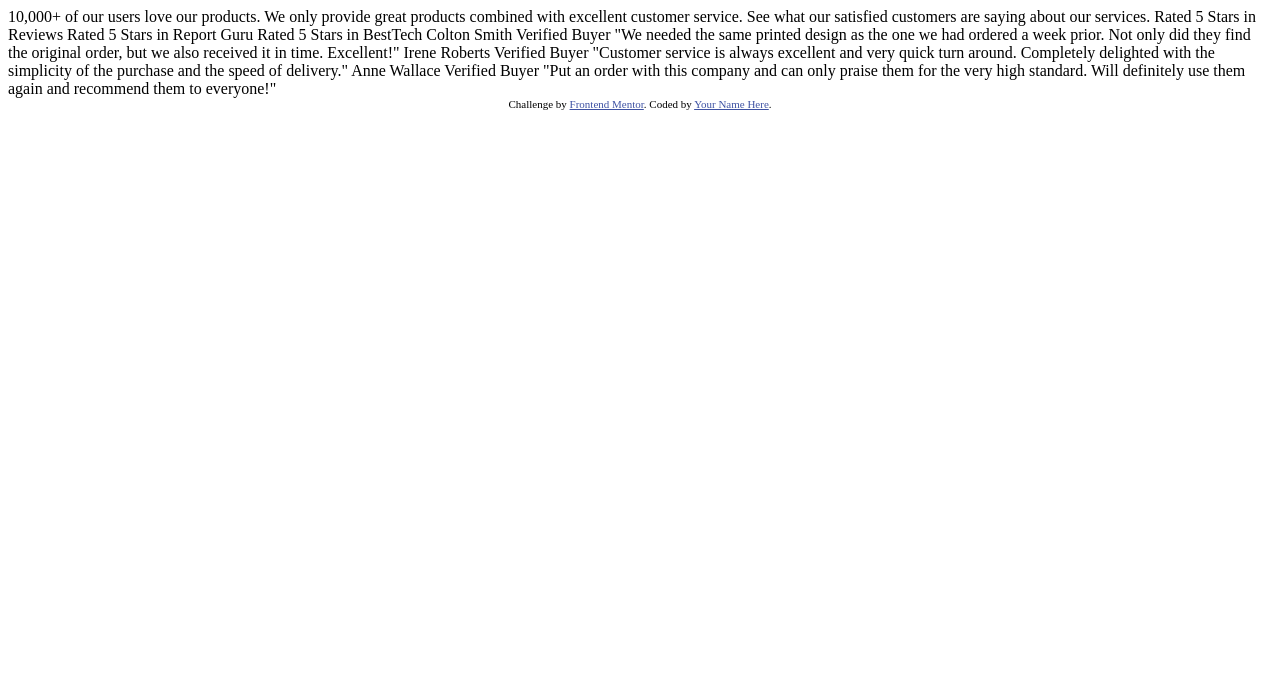
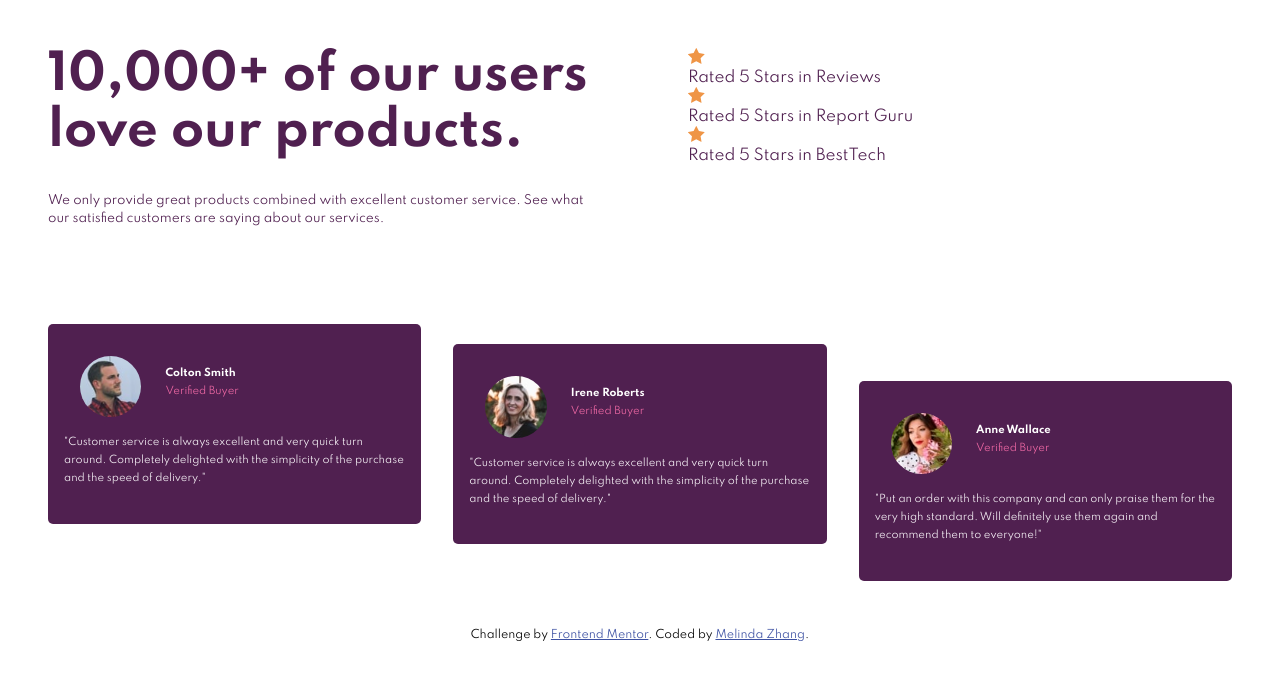
Before and after one commit to MelindaZhang2020/social-proof, a plain HTML site: page index.html in a window 1280 px wide. Drawn offline with Linux system fonts and the light colour scheme.

Commit message:
Main html and Style: cards

```diff
--- a/index.html
+++ b/index.html
@@ -3,7 +3,6 @@
   <head>
     <meta charset="UTF-8" />
     <meta name="viewport" content="width=device-width, initial-scale=1.0" />
-    <!-- displays site properly based on user's device -->
 
     <link
       rel="icon"
@@ -11,51 +10,75 @@
       sizes="32x32"
       href="./images/favicon-32x32.png"
     />
-
+    <link rel="stylesheet" href="style.css">
     <title>Frontend Mentor | Social proof section</title>
-
-    <!-- Feel free to remove these styles or customise in your own stylesheet 👍 -->
-    <style>
-      .attribution {
-        font-size: 11px;
-        text-align: center;
-      }
-      .attribution a {
-        color: hsl(228, 45%, 44%);
-      }
-    </style>
   </head>
   <body>
-    10,000+ of our users love our products.
+    <main>
+      <div id="background-top"></div>
+      <div class="flex-container">
+        <div id="tag-line">
+          <h1>10,000+ of our users love our products.</h1>
+          <p>We only provide great products combined with excellent customer service.
+            See what our satisfied customers are saying about our services.</p>
+        </div>
+        <div id="rating">
+          <div class="rating-rank">
+            <img src="images/icon-star.svg" alt="star">
+            <div class="place">Rated 5 Stars in Reviews</div>
+          </div>
+          <div class="rating-rank">
+            <img src="images/icon-star.svg" alt="star">
+            <div class="place">Rated 5 Stars in Report Guru</div>
+          </div>
+          <div class="rating-rank">
+            <img src="images/icon-star.svg" alt="star">
+            <div class="place">Rated 5 Stars in BestTech</div>
+          </div>
+        </div>
+      </div>
 
-    We only provide great products combined with excellent customer service.
-    See what our satisfied customers are saying about our services.
-
-    Rated 5 Stars in Reviews
-    Rated 5 Stars in Report Guru
-    Rated 5 Stars in BestTech
-
-    Colton Smith
-    Verified Buyer
-    "We needed the same printed design as the one we had ordered a week prior.
-    Not only did they find the original order, but we also received it in time.
-    Excellent!"
-
-    Irene Roberts
-    Verified Buyer
-    "Customer service is always excellent and very quick turn around. Completely
-    delighted with the simplicity of the purchase and the speed of delivery."
-
-    Anne Wallace
-    Verified Buyer
-    "Put an order with this company and can only praise them for the very high
-    standard. Will definitely use them again and recommend them to everyone!"
-
-    <div class="attribution">
-      Challenge by
-      <a href="https://www.frontendmentor.io?ref=challenge" target="_blank"
-        >Frontend Mentor</a
-      >. Coded by <a href="#">Your Name Here</a>.
-    </div>
+      <div id="testimonial">
+        <div class="card" id="card1">
+          <div class="flex-container">
+            <img class="profile-img" src="images/image-colton.jpg" alt="photo of colton">
+            <div class="status">
+              <h4 class="name">Colton Smith</h4>
+              <span class="title">Verified Buyer</span>
+            </div>
+          </div>
+          <p class="comments">"Customer service is always excellent and very quick turn around. Completely
+            delighted with the simplicity of the purchase and the speed of delivery."</p>
+        </div>
+        <div class="card" id="card2">
+          <div class="flex-container">
+            <img class="profile-img" src="images/image-irene.jpg" alt="photo of irene">
+            <div class="status">
+              <h4 class="name">Irene Roberts</h4>
+              <span class="title">Verified Buyer</span>
+            </div>
+          </div>
+          <p class="comments">"Customer service is always excellent and very quick turn around. Completely
+            delighted with the simplicity of the purchase and the speed of delivery."</p>
+        </div>
+        <div class="card" id="card3">
+          <div class="flex-container">
+            <img class="profile-img" src="images/image-anne.jpg" alt="photo of anne">
+            <div class="status">
+              <h4 class="name">Anne Wallace</h4>
+              <span class="title">Verified Buyer</span>
+            </div>
+          </div>
+          <p class="comments">"Put an order with this company and can only praise them for the very high
+            standard. Will definitely use them again and recommend them to everyone!"
+          </p>
+        </div>
+      </div>
+      <div id="background-bottom"></div>
+    </main>
+    <footer class="attribution">
+      Challenge by <a href="https://www.frontendmentor.io?ref=challenge" target="_blank">Frontend Mentor</a>.
+      Coded by <a href="https://www.melinda-zhang.com">Melinda Zhang</a>.
+    </footer>
   </body>
 </html>
--- /dev/null
+++ b/style.css
@@ -0,0 +1,94 @@
+@import url('https://fonts.googleapis.com/css2?family=Spartan:wght@400;500;700&display=swap');
+*,
+*::before,
+*::after {
+  box-sizing: border-box;
+  margin: 0;
+  padding: 0;
+}
+
+:root {
+    --Very-Dark-Magenta: hsl(300, 43%, 22%);
+    --Soft-Pink: hsl(333, 80%, 67%);
+    --Dark-Grayish-Magenta: hsl(303, 10%, 53%);
+    --Light-Grayish-Magenta: hsl(300, 24%, 96%);
+    --White: hsl(0, 0%, 100%);
+}
+body {
+    font-size: 15px;
+    font-family: 'Spartan', sans-serif;
+}
+
+
+.card {
+    background-color: var(--Very-Dark-Magenta);
+    display: block;
+    margin: 1rem;
+    color: var(--Light-Grayish-Magenta);
+    width: 30vw;
+    height: 25vh;
+    border-radius: 5px;
+    font-size: 10px;
+    padding: 1rem;
+    line-height: 1.8;
+}
+#testimonial {
+    display: flex;
+    margin: 2rem;
+}
+.profile-img {
+    border-radius: 50%;
+    margin: 1rem;
+    width: 18%;
+    height: auto;
+}
+.status {
+    margin: 1.5rem 0.5rem;
+}
+.flex-container {
+    display: flex;
+}
+.name {
+    color: var(--White);
+}
+.title {
+    color:var(--Soft-Pink);
+}
+#card2 {
+    margin-top: +3%;
+}
+
+#card3 {
+    margin-top: +6%;
+}
+
+#tag-line, #rating {
+    width: 50%;
+    margin: 3rem;
+    color: var(--Very-Dark-Magenta);
+}
+h1 {
+    font-size: 3rem;
+}
+#tag-line p {
+    font-size: 12px;
+    line-height: 1.5;
+    margin-top: 2rem;
+}
+
+
+
+
+
+
+
+
+
+
+.attribution {
+    font-size: 11px;
+    text-align: center;
+  }
+  .attribution a {
+    color: hsl(228, 45%, 44%);
+  }
```
